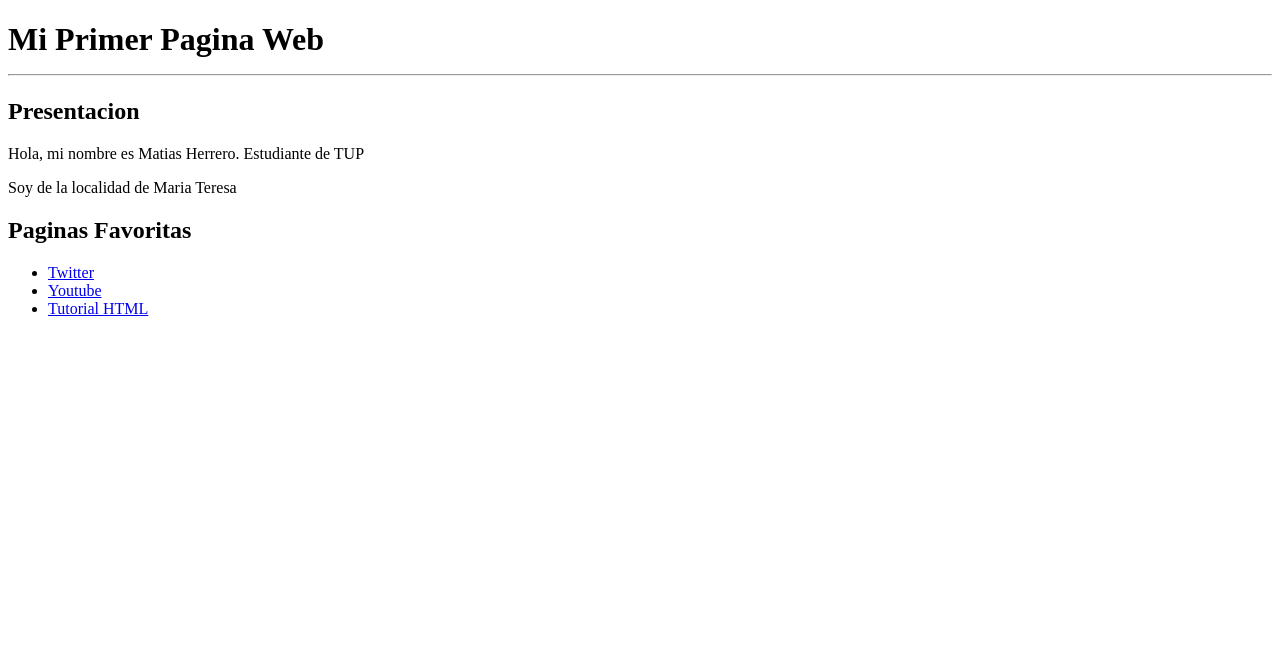
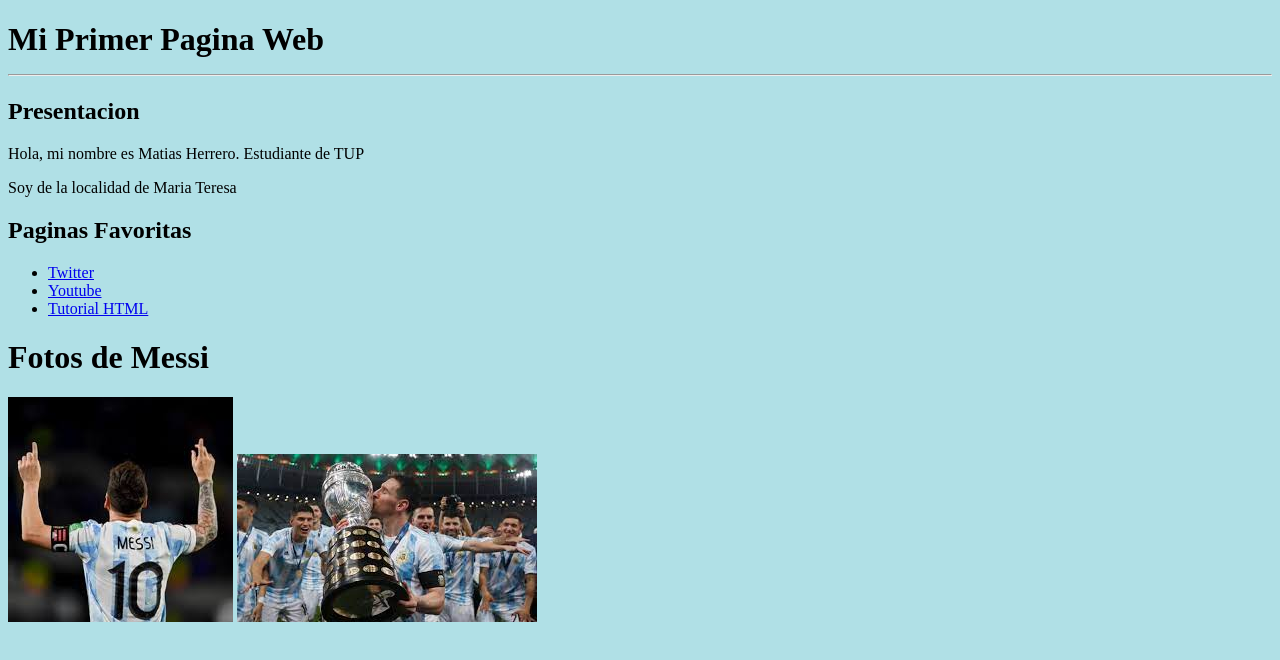
Before and after one commit to matiasHerrero/utn-labcomI-practices, a plain HTML site: page U02P01/index.html in a window 1280 px wide. Drawn offline with Linux system fonts and the light colour scheme.

Commit message:
index 2.0

```diff
--- a/U02P01/index.html
+++ b/U02P01/index.html
@@ -7,7 +7,8 @@
 </head>
 
 
-<body>
+<body style="background-color:powderblue;">
+
     <h1>Mi Primer Pagina Web <hr></h1>
     <h2>Presentacion </h2>
         <p>Hola, mi nombre es Matias Herrero. Estudiante de TUP</p>
@@ -20,9 +21,9 @@
         <li><a href="https://www.youtube.com/?gl=AR&hl=es-419">Youtube</a> </li>
         <li><a href="https://www.w3schools.com/html/default.asp">Tutorial HTML</a></li>
     </ul>
-
-
-
+    <h1>Fotos de Messi</h1>
+    <img src="img/lio.jfif" alt="messi" title="messi">
+    <img src="img/messi copa.jfif" alt="messi campeon" title="Messi con la copa">
 
 </body>
 
```
Also changed, not shown: U02P01/img/lio.jfif (added), U02P01/img/messi copa.jfif (added).
